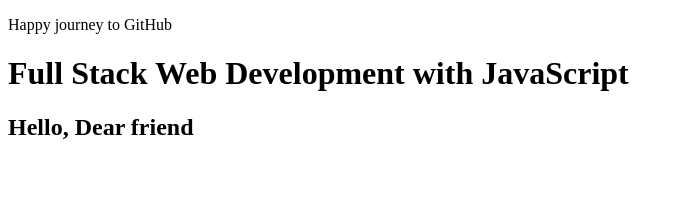
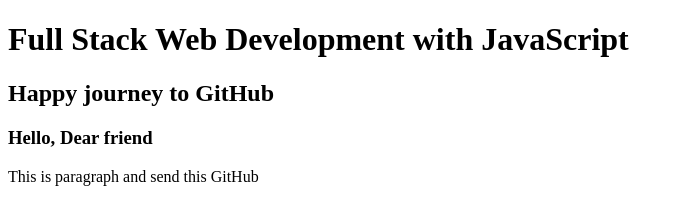
Before and after one commit to yeasmin-65/batch1-web-development, a plain HTML site: page index.html in a window 1280 px wide. Shown: the whole page, without its empty margins (0-684 px from the left). Drawn offline with Linux system fonts and the light colour scheme.

Commit message:
javascript

```diff
--- a/index.html
+++ b/index.html
@@ -7,9 +7,12 @@
     <title>Git Hub</title>
 </head>
 <body>
-    <p>Happy journey to GitHub</p>
+
     <h1>Full Stack Web Development with JavaScript</h1>
-    <h2>Hello, Dear friend</h2>
+    <h2>Happy journey to GitHub</h2>
+    <h3>Hello, Dear friend</h3>
+    <p>This is paragraph and send this GitHub</p>
+
 
 
 </body>
```
